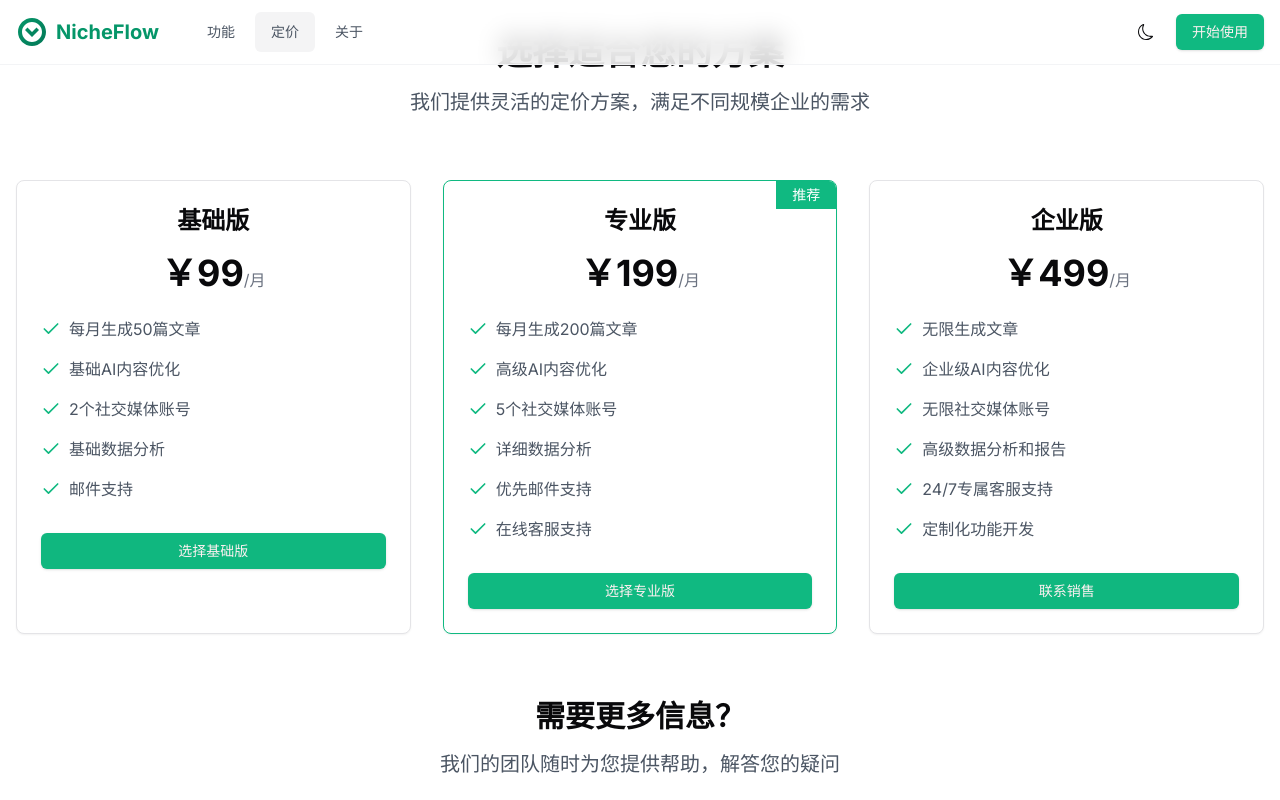
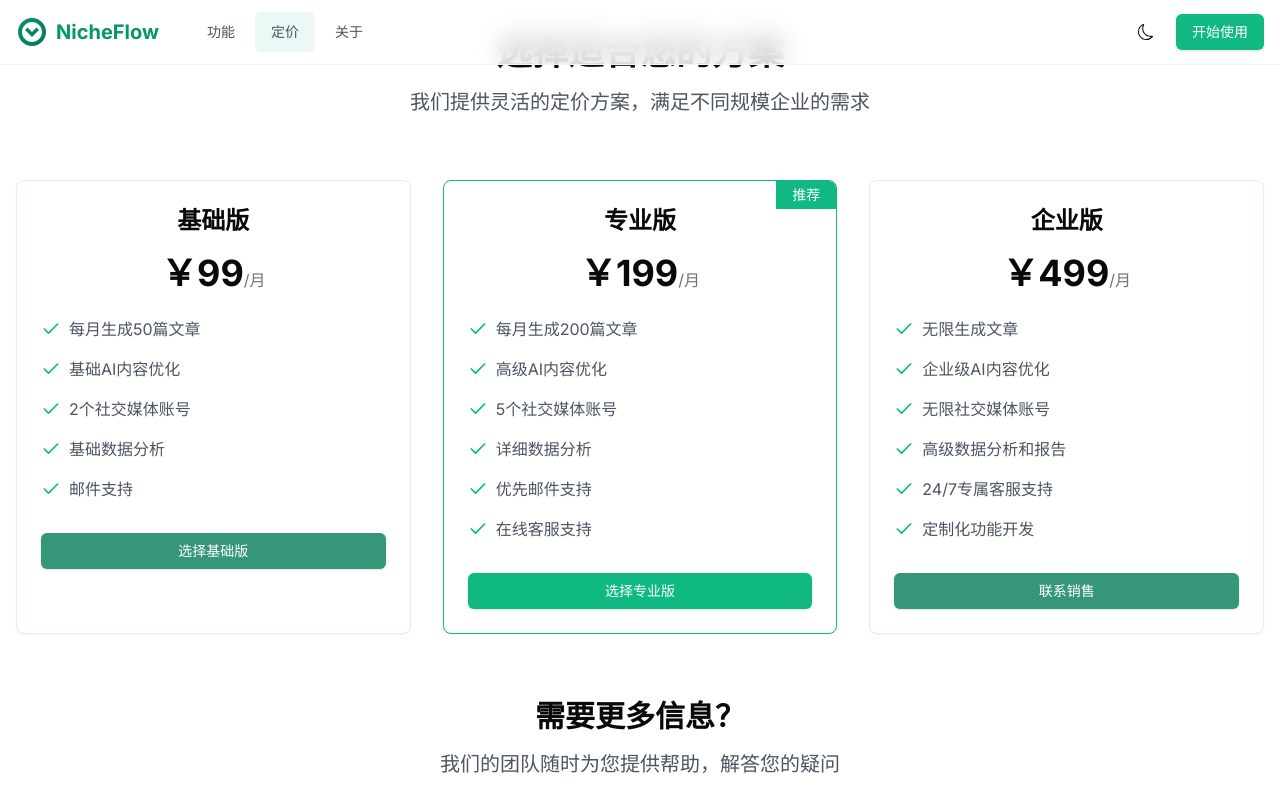
Before and after one commit to yszaryszar/NicheFlow-bak, a Next.js app in the folder frontend/: page /pricing in a window 1280 px wide. Shown: the top 800 px of the page. Built offline with nearby package versions, Linux system fonts and the light colour scheme; no server answers.

Commit message:
style: 优化暗色主题配色方案 - 使用深绿灰作为背景色 - 调整卡片和导航栏颜色 - 优化文本对比度 - 统一颜色色相

```diff
--- a/frontend/src/app/globals.css
+++ b/frontend/src/app/globals.css
@@ -10,19 +10,19 @@
     --card-foreground: 240 10% 3.9%;
     --popover: 0 0% 100%;
     --popover-foreground: 240 10% 3.9%;
-    --primary: 160 84% 39%;
-    --primary-foreground: 355.7 100% 97.3%;
-    --secondary: 240 4.8% 95.9%;
-    --secondary-foreground: 240 5.9% 10%;
-    --muted: 240 4.8% 95.9%;
-    --muted-foreground: 240 3.8% 46.1%;
-    --accent: 240 4.8% 95.9%;
-    --accent-foreground: 240 5.9% 10%;
+    --primary: 162 47% 40%;
+    --primary-foreground: 0 0% 100%;
+    --secondary: 168 47% 95%;
+    --secondary-foreground: 168 47% 20%;
+    --muted: 168 47% 95%;
+    --muted-foreground: 168 47% 40%;
+    --accent: 168 47% 95%;
+    --accent-foreground: 168 47% 20%;
     --destructive: 0 84.2% 60.2%;
     --destructive-foreground: 0 0% 98%;
-    --border: 240 5.9% 90%;
-    --input: 240 5.9% 90%;
-    --ring: 160 84% 39%;
+    --border: 168 47% 90%;
+    --input: 168 47% 90%;
+    --ring: 162 47% 40%;
     --radius: 0.5rem;
     --chart-1: 12 76% 61%;
     --chart-2: 173 58% 39%;
@@ -32,25 +32,25 @@
   }
 
   .dark {
-    --background: 160 25% 8%;
-    --foreground: 0 0% 95%;
-    --card: 160 25% 10%;
-    --card-foreground: 0 0% 95%;
-    --popover: 160 25% 10%;
-    --popover-foreground: 0 0% 95%;
-    --primary: 160 84% 39%;
-    --primary-foreground: 355.7 100% 97.3%;
-    --secondary: 160 25% 15%;
-    --secondary-foreground: 0 0% 95%;
-    --muted: 160 25% 15%;
-    --muted-foreground: 240 5% 64.9%;
-    --accent: 160 25% 15%;
-    --accent-foreground: 0 0% 95%;
+    --background: 168 47% 6%;
+    --foreground: 168 10% 98%;
+    --card: 168 47% 10%;
+    --card-foreground: 168 10% 98%;
+    --popover: 168 47% 10%;
+    --popover-foreground: 168 10% 98%;
+    --primary: 162 47% 40%;
+    --primary-foreground: 0 0% 100%;
+    --secondary: 168 47% 12%;
+    --secondary-foreground: 168 10% 98%;
+    --muted: 168 47% 12%;
+    --muted-foreground: 168 47% 65%;
+    --accent: 168 47% 12%;
+    --accent-foreground: 168 10% 98%;
     --destructive: 0 62.8% 30.6%;
-    --destructive-foreground: 0 0% 95%;
-    --border: 160 25% 15%;
-    --input: 160 25% 15%;
-    --ring: 160 84% 39%;
+    --destructive-foreground: 168 10% 98%;
+    --border: 168 47% 12%;
+    --input: 168 47% 12%;
+    --ring: 162 47% 40%;
     --chart-1: 220 70% 50%;
     --chart-2: 160 60% 45%;
     --chart-3: 30 80% 55%;
@@ -75,11 +75,11 @@
 }
 
 ::-webkit-scrollbar-track {
-  @apply bg-secondary/50;
+  @apply bg-muted/50;
 }
 
 ::-webkit-scrollbar-thumb {
-  @apply bg-secondary hover:bg-secondary/80 rounded-full transition-colors;
+  @apply bg-muted hover:bg-muted/80 rounded-full transition-colors;
 }
 
 /* 自定义选中文本样式 */
@@ -118,11 +118,11 @@
 /* 自定义链接样式 */
 @layer components {
   .link {
-    @apply !text-primary hover:!text-primary/80 transition-colors duration-200;
+    @apply !text-primary hover:!text-primary/90 transition-colors duration-200;
   }
 
   .link-underline {
-    @apply link !border-b !border-primary hover:!border-primary/80;
+    @apply link !border-b !border-primary hover:!border-primary/90;
   }
 }
 
```
